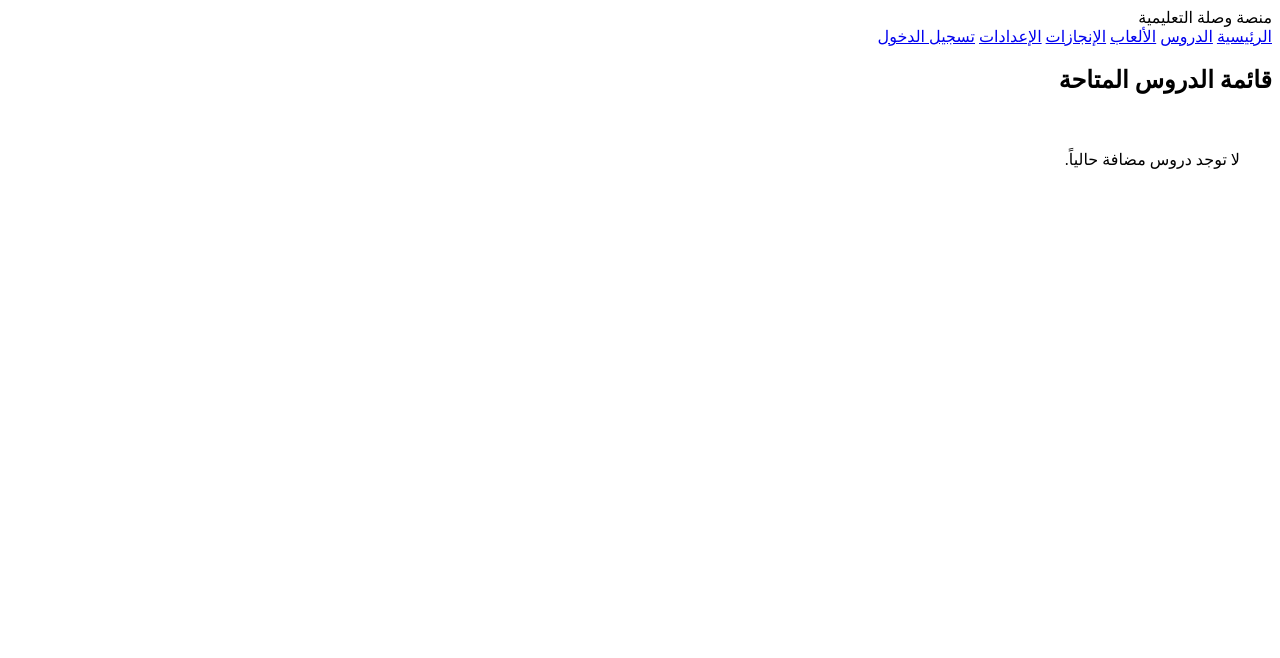
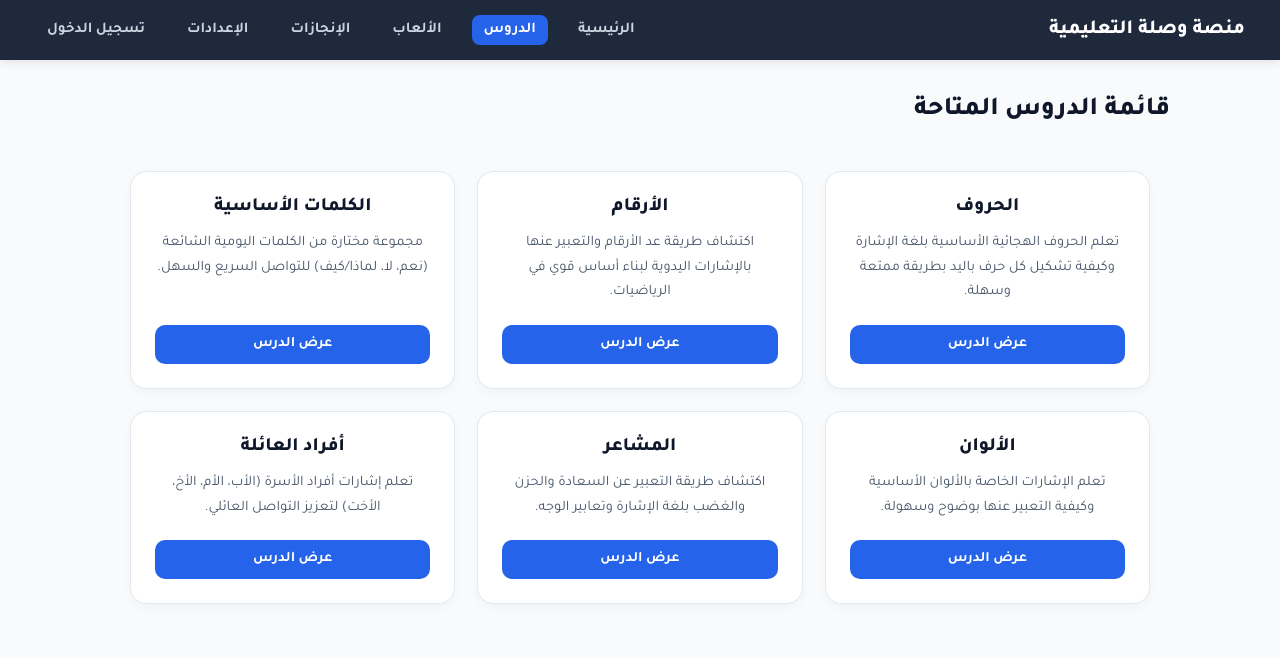
Before and after one commit to aseelmunshi60-ux/project, a PHP site: page /lesson.php in a window 1280 px wide. Shown: the top 658 px of the page. Run offline with PHP 8.4, Linux system fonts and the light colour scheme; data that the repository does not hold is empty.

Commit message:
Add lesson

```diff
--- a/lesson.php
+++ b/lesson.php
@@ -10,7 +10,121 @@ include 'db_connect.php';
     <meta charset="UTF-8">
     <meta name="viewport" content="width=device-width, initial-scale=1.0">
     <title>قائمة الدروس - منصة وصلة التعليمية</title>
+    <link href="https://fonts.googleapis.com/css2?family=Tajawal:wght@400;500;700;800&display=swap" rel="stylesheet">
     <link rel="stylesheet" href="style.css">
+    <style>
+        * {
+            box-sizing: border-box;
+        }
+        /* تنسيق الهيدر بعرض الشاشة الكامل */
+        .main-header {
+            background-color: #1e293b;
+            color: #ffffff;
+            padding: 15px 35px;
+            width: 100%;
+            box-shadow: 0 2px 10px rgba(0, 0, 0, 0.1);
+        }
+        .nav-container {
+            width: 100%;
+            display: flex;
+            justify-content: space-between;
+            align-items: center;
+            flex-wrap: wrap;
+            gap: 15px;
+        }
+        .logo-title {
+            font-size: 20px;
+            font-weight: 800;
+            color: #ffffff;
+        }
+        .nav-links {
+            display: flex;
+            gap: 18px;
+            align-items: center;
+            flex-wrap: wrap;
+        }
+        .nav-links a {
+            color: #cbd5e1;
+            text-decoration: none;
+            font-size: 15px;
+            font-weight: 600;
+            padding: 6px 12px;
+            border-radius: 8px;
+            transition: all 0.2s ease;
+        }
+        .nav-links a:hover, .nav-links a.active {
+            color: #ffffff;
+            background-color: #2563eb;
+        }
+
+        /* تنسيق الصفحة والكروت */
+        body {
+            font-family: 'Tajawal', sans-serif;
+            background-color: #f8fafc;
+            color: #1e293b;
+            margin: 0;
+        }
+        .container {
+            max-width: 1100px;
+            margin: 35px auto;
+            padding: 0 20px;
+        }
+        .page-title {
+            font-size: 26px;
+            font-weight: 800;
+            color: #0f172a;
+            margin-bottom: 25px;
+            text-align: right;
+        }
+        .cards-grid {
+            display: grid;
+            grid-template-columns: repeat(auto-fit, minmax(260px, 1fr));
+            gap: 22px;
+        }
+        .card {
+            background: #ffffff;
+            border: 1px solid #e2e8f0;
+            border-radius: 16px;
+            padding: 24px;
+            display: flex;
+            flex-direction: column;
+            justify-content: space-between;
+            box-shadow: 0 4px 10px rgba(0, 0, 0, 0.03);
+            transition: all 0.25s ease;
+        }
+        .card:hover {
+            transform: translateY(-4px);
+            border-color: #2563eb;
+            box-shadow: 0 10px 20px rgba(37, 99, 235, 0.08);
+        }
+        .card h3 {
+            font-size: 19px;
+            font-weight: 800;
+            color: #0f172a;
+            margin: 0 0 12px 0;
+        }
+        .card p {
+            font-size: 14.5px;
+            color: #475569;
+            line-height: 1.7;
+            margin: 0 0 20px 0;
+        }
+        .card-btn {
+            display: block;
+            text-align: center;
+            background: #2563eb;
+            color: #ffffff;
+            text-decoration: none;
+            padding: 11px 16px;
+            border-radius: 10px;
+            font-weight: 700;
+            font-size: 14.5px;
+            transition: background 0.2s ease;
+        }
+        .card-btn:hover {
+            background: #1d4ed8;
+        }
+    </style>
 </head>
 <body>
 
@@ -18,6 +132,7 @@ include 'db_connect.php';
     <header class="main-header">
         <div class="nav-container">
             <div class="logo-title">منصة وصلة التعليمية</div>
+
             <nav class="nav-links">
                 <a href="index.php">الرئيسية</a>
                 <a href="lesson.php" class="active">الدروس</a>
@@ -35,30 +150,77 @@ include 'db_connect.php';
 
     <!-- المحتوى الرئيسي -->
     <main class="container">
-        <h2>قائمة الدروس المتاحة</h2>
+        <h2 class="page-title">قائمة الدروس المتاحة</h2>
 
+        <!-- شبكة الكروت -->
         <div class="cards-grid">
             <?php
-            // استعلام لجلب الـ 6 دروس المطلوبة فقط بدقة
-            $query = "SELECT * FROM lesson WHERE lesson_id IN (1, 2, 8, 9, 10, 16)";
-            $result = mysqli_query($conn, $query);
+            $query = "SELECT * FROM lesson";
+            $result = @mysqli_query($conn, $query);
 
             if ($result && mysqli_num_rows($result) > 0) {
-                while ($row = mysqli_fetch_assoc($result)) {
-                    $lesson_id = isset($row['lesson_id']) ? $row['lesson_id'] : (isset($row['id']) ? $row['id'] : 1);
-                    $description = !empty($row['description']) ? $row['description'] : 'اضغط على عرض الدرس لمتابعة المحتوى.';
+                while($row = mysqli_fetch_assoc($result)) {
+                    $les_id = $row['lesson_id'] ?? $row['id'] ?? 0;
+                    $les_title = urlencode($row['title']);
 
                     echo '<div class="card">';
-                    echo '<h3>' . htmlspecialchars($row['title']) . '</h3>';
-                    echo '<p>' . htmlspecialchars($description) . '</p>';
-                    // تم تعديل اسم الملف هنا إلى lesson_detalis.php
-                 echo '<a href="lesson_details.php?id=' . $lesson_id . '" class="btn">عرض الدرس</a>';
+                    echo '    <div>';
+                    echo '        <h3>' . htmlspecialchars($row["title"]) . '</h3>';
+                    echo '        <p>' . htmlspecialchars($row["description"]) . '</p>';
+                    echo '    </div>';
+                    echo '    <a href="lesson_details.php?id=' . $les_id . '&title=' . $les_title . '" class="card-btn">عرض الدرس</a>';
                     echo '</div>';
                 }
             } else {
-                echo '<p>لا توجد دروس مضافة حالياً.</p>';
-            }
             ?>
+                <div class="card">
+                    <div>
+                        <h3>الحروف</h3>
+                        <p>تعلم الحروف الهجائية الأساسية بلغة الإشارة وكيفية تشكيل كل حرف باليد بطريقة ممتعة وسهلة.</p>
+                    </div>
+                    <a href="lesson_details.php?title=الحروف" class="card-btn">عرض الدرس</a>
+                </div>
+
+                <div class="card">
+                    <div>
+                        <h3>الأرقام</h3>
+                        <p>اكتشاف طريقة عد الأرقام والتعبير عنها بالإشارات اليدوية لبناء أساس قوي في الرياضيات.</p>
+                    </div>
+                    <a href="lesson_details.php?title=الأرقام" class="card-btn">عرض الدرس</a>
+                </div>
+
+                <div class="card">
+                    <div>
+                        <h3>الكلمات الأساسية</h3>
+                        <p>مجموعة مختارة من الكلمات اليومية الشائعة (نعم، لا، لماذا/كيف) للتواصل السريع والسهل.</p>
+                    </div>
+                    <a href="lesson_details.php?title=الكلمات الأساسية" class="card-btn">عرض الدرس</a>
+                </div>
+
+                <div class="card">
+                    <div>
+                        <h3>الألوان</h3>
+                        <p>تعلم الإشارات الخاصة بالألوان الأساسية وكيفية التعبير عنها بوضوح وسهولة.</p>
+                    </div>
+                    <a href="lesson_details.php?title=الألوان" class="card-btn">عرض الدرس</a>
+                </div>
+
+                <div class="card">
+                    <div>
+                        <h3>المشاعر</h3>
+                        <p>اكتشاف طريقة التعبير عن السعادة والحزن والغضب بلغة الإشارة وتعابير الوجه.</p>
+                    </div>
+                    <a href="lesson_details.php?title=المشاعر" class="card-btn">عرض الدرس</a>
+                </div>
+
+                <div class="card">
+                    <div>
+                        <h3>أفراد العائلة</h3>
+                        <p>تعلم إشارات أفراد الأسرة (الأب، الأم، الأخ، الأخت) لتعزيز التواصل العائلي.</p>
+                    </div>
+                    <a href="lesson_details.php?title=أفراد العائلة" class="card-btn">عرض الدرس</a>
+                </div>
+            <?php } ?>
         </div>
     </main>
 
```
